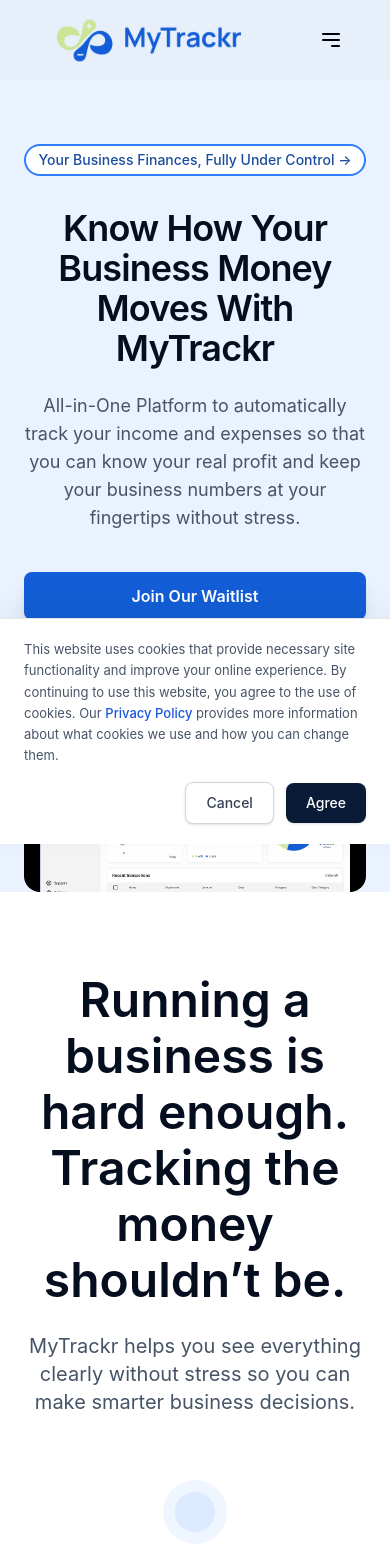
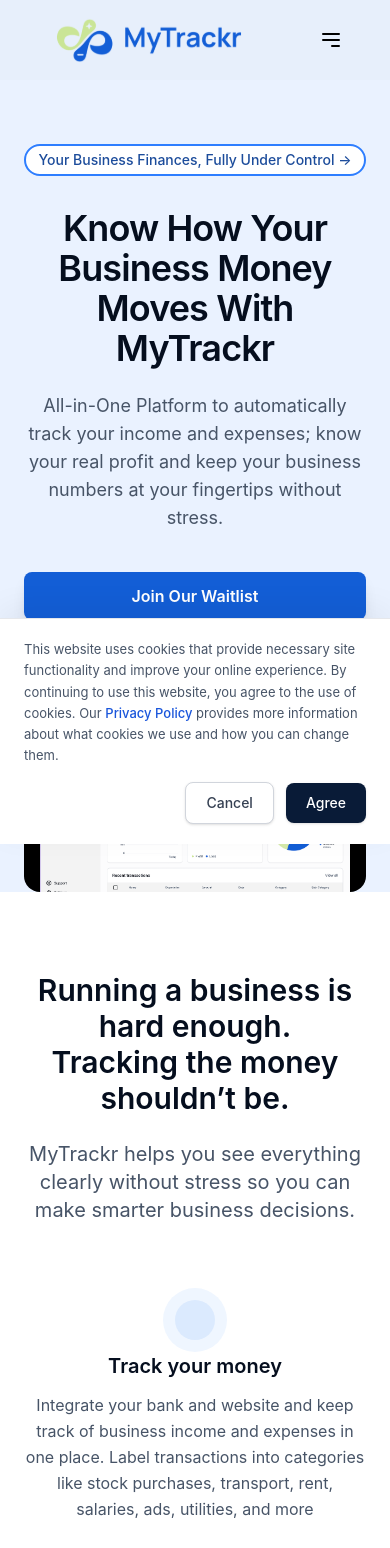
Before and after one commit to officialtrackrafrica/mytrackr-website, a React (Vite) app: page / in a window 390 px wide. Shown: the top 1548 px of the page. Built offline with nearby package versions, Linux system fonts and the light colour scheme; some icons are missing.

Commit message:
#ui fixes

```diff
--- a/src/components/MyTrackrSections/DetailedFeatures.tsx
+++ b/src/components/MyTrackrSections/DetailedFeatures.tsx
@@ -8,7 +8,7 @@
   return (
     <section className="py-24 space-y-24" id='features'>
       <div className="text-center mb-16 px-6">
-        <h2 className="text-3xl md:text-5xl font-bold text-brand-dark mb-4 leading-14">
+        <h2 className="text-3xl md:text-5xl font-bold text-brand-dark mb-4 md:leading-14">
           Simple financial management tool for solo <br className="hidden md:block" />  entrepreneurs and growing Businesses
         </h2>
         <p className="text-[#475467] max-w-2xl mx-auto text-xl">
--- a/src/components/MyTrackrSections/FeatureHighlights.tsx
+++ b/src/components/MyTrackrSections/FeatureHighlights.tsx
@@ -24,7 +24,7 @@
     <section className="py-20 bg-white">
       <div className="max-w-7xl mx-auto px-6">
         <div className="text-center mb-16">
-          <h2 className="text-5xl md:text-5xl font-semibold text-[#050E1E] mb-6 leading-14">
+          <h2 className="text-3xl md:text-5xl font-semibold text-[#050E1E] mb-6 md:leading-14">
             Running a business is hard enough. <br />Tracking the money shouldn’t be.
           </h2>
           <p className="text-[#475467] max-w-2xl mx-auto text-xl">
--- a/src/components/MyTrackrSections/Hero.tsx
+++ b/src/components/MyTrackrSections/Hero.tsx
@@ -18,7 +18,7 @@
 
       {/* Subtext */}
       <p className="text-[#475467] text-lg md:text-xl max-w-2xl mx-auto mb-10">
-       All-in-One Platform to automatically track your income and expenses so that you can know your real profit and keep your business numbers at your fingertips without stress.
+       All-in-One Platform to automatically track your income and expenses; know your real profit and keep your business numbers at your fingertips without stress.
       </p>
 
       {/* CTAs */}
--- a/src/components/MyTrackrSections/HowItWorks.tsx
+++ b/src/components/MyTrackrSections/HowItWorks.tsx
@@ -31,9 +31,9 @@
 
   return (
     <section className="py-24 space-y-32">
-        <div className="text-center mb-16">
-          <h2 className="text-3xl md:text-5xl font-semibold max-w-2xl text-[#050E1E] mb-6 mx-auto">How My Trackr works for your business</h2>
-          <p className="text-[#475467] max-w-2xl mx-auto text-xl">
+        <div className="text-center mb-16 ">
+          <h2 className="text-3xl md:text-5xl font-semibold max-w-[90%] md:max-w-2xl text-[#050E1E] mb-6 mx-auto">How My Trackr works for your business</h2>
+          <p className="text-[#475467] mx-auto text-xl max-w-[90%] md:max-w-2xl">
             Manage your finances, control cash flow and integrate with apps. See how MyTrackr can help your business type or industry.
           </p>
         </div>
--- a/src/pages/Home.tsx
+++ b/src/pages/Home.tsx
@@ -6,7 +6,7 @@
 import DetailedFeatures from '../components/MyTrackrSections/DetailedFeatures'
 import Pricing from '../components/MyTrackrSections/Pricing'
 import FAQ from '../components/MyTrackrSections/FAQ'
-import FinalCTA from '../components/MyTrackrSections/FinalCTA'
+// import FinalCTA from '../components/MyTrackrSections/FinalCTA'
 
 const Home = () => {
   return (
@@ -18,7 +18,7 @@
       <DetailedFeatures />
       <Pricing />
       <FAQ />
-      <FinalCTA />
+      {/* <FinalCTA /> */}
     </main>
   )
 }
```
